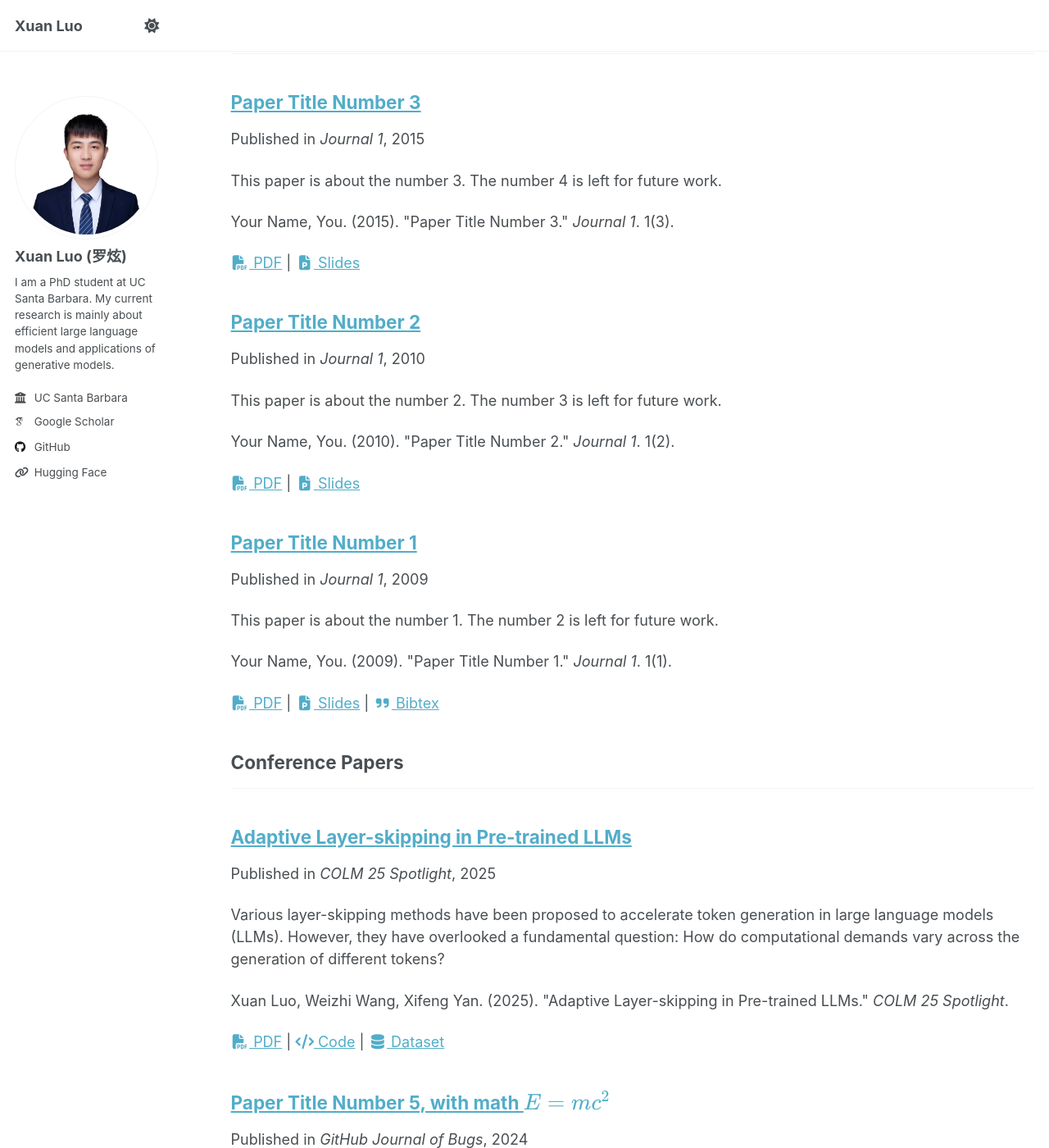
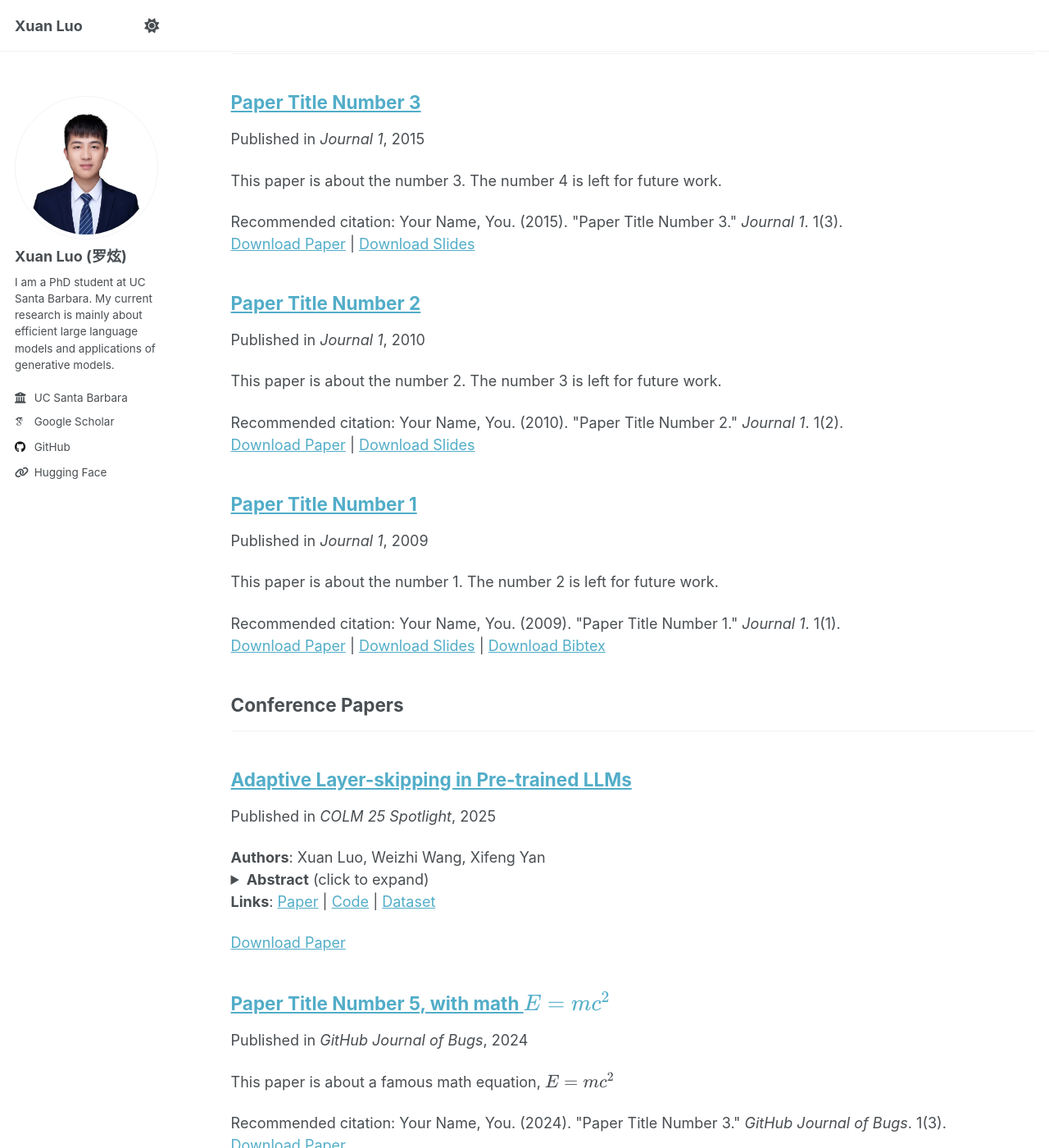
Before and after one commit to luoxuan-cs/luoxuan-cs.github.io, a Jekyll site: the page built from _pages/publications.html, in a window 1280 px wide and 1400 px high, scrolled down 193 px. Shown: the whole window at 82% size. Built offline with Jekyll 4.4.1, drawn with Linux system fonts in a browser that asks for light colours; some web fonts are replaced; a script that is not in the unit is left out; some of the changed text lies outside the part shown.

Commit message:
Update website content

```diff
--- a/_includes/archive-single.html
+++ b/_includes/archive-single.html
@@ -52,32 +52,32 @@
     <p class="archive__item-excerpt" itemprop="description"><p>{{ post.excerpt | markdownify | remove: '<p>' | remove: '</p>' }}<strong><a href="{{ base_path }}{{ post.url }}" rel="permalink"> Read more</a></strong></p></p>
     {% endif %}
 
-    {% if post.citation %}
-      <p>{{ post.citation }}</p>
-    {% endif %}
-
-    {% if post.paperurl or post.codeurl or post.dataseturl or post.slidesurl or post.bibtexurl %}
-      <p>
-        {% if post.paperurl %}
-          <a href="{{ post.paperurl }}"><i class="fas fa-fw fa-file-pdf" aria-hidden="true"></i> PDF</a>
-        {% endif %}
-        {% if post.codeurl %}
-          {% if post.paperurl %} | {% endif %}
-          <a href="{{ post.codeurl }}"><i class="fas fa-fw fa-code" aria-hidden="true"></i> Code</a>
-        {% endif %}
-        {% if post.dataseturl %}
-          {% if post.paperurl or post.codeurl %} | {% endif %}
-          <a href="{{ post.dataseturl }}"><i class="fas fa-fw fa-database" aria-hidden="true"></i> Dataset</a>
-        {% endif %}
-        {% if post.slidesurl %}
-          {% if post.paperurl or post.codeurl or post.dataseturl %} | {% endif %}
-          <a href="{{ post.slidesurl }}"><i class="fas fa-fw fa-file-powerpoint" aria-hidden="true"></i> Slides</a>
-        {% endif %}
-        {% if post.bibtexurl %}
-          {% if post.paperurl or post.codeurl or post.dataseturl or post.slidesurl %} | {% endif %}
-          <a href="{{ post.bibtexurl }}"><i class="fas fa-fw fa-quote-right" aria-hidden="true"></i> Bibtex</a>
-        {% endif %}
-      </p>
+    {% if post.citation and post.paperurl and post.slidesurl and post.bibtexurl %}
+      <p>Recommended citation: {{ post.citation }}<br /><a href="{{ post.paperurl }}">Download Paper</a> | <a href="{{ post.slidesurl }}">Download Slides</a> | <a href="{{ post.bibtexurl }}">Download Bibtex</a></p>
+    {% elsif post.citation and post.paperurl and post.slidesurl %}
+      <p>Recommended citation: {{ post.citation }}<br /><a href="{{ post.paperurl }}">Download Paper</a> | <a href="{{ post.slidesurl }}">Download Slides</a></p>
+    {% elsif post.citation and post.paperurl and post.bibtexurl %}
+      <p>Recommended citation: {{ post.citation }}<br /><a href="{{ post.paperurl }}">Download Paper</a> | <a href="{{ post.bibtexurl }}">Download Bibtex</a></p>
+    {% elsif post.citation and post.paperurl %}
+      <p>Recommended citation: {{ post.citation }}<br /><a href="{{ post.paperurl }}">Download Paper</a></p>
+    {% elsif post.citation and post.slidesurl and post.bibtexurl %}
+      <p>Recommended citation: {{ post.citation }}<br /><a href="{{ post.slidesurl }}">Download Slides</a> | <a href="{{ post.bibtexurl}}">Download Bibtex</a></p>
+    {% elsif post.citation and post.slidesurl %}
+      <p>Recommended citation: {{ post.citation }}<br /><a href="{{ post.slidesurl }}">Download Slides</a></p>
+    {% elsif post.citation and post.bibtexurl %}
+      <p>Recommended citation: {{ post.citation }}<br /><a href="{{ post.bibtexurl }}">Download Bibtex</a></p>
+    {% elsif post.citation %}
+      <p>Recommended citation: {{ post.citation }}</p>
+    {% elsif post.paperurl and post.bibtexurl %}
+      <p><a href=" {{ post.paperurl }} ">Download Paper</a> | <a href="{{ post.bibtexurl }}">Download Bibtex</a></p>
+    {% elsif post.paperurl %}
+      <p><a href=" {{ post.paperurl }} ">Download Paper</a></p>
+    {% elsif post.slidesurl and post.bibtexurl %}
+      <p><a href="{{ post.slidesurl }}">Download Slides</a> | <a href="{{ post.bibtexurl }}">Download Bibtex</a></p>
+    {% elsif post.slidesurl %}
+      <p><a href="{{ post.slidesurl }}">Download Slides</a></p>
+    {% elsif post.bibtexurl %}
+      <p><a href="{{ post.bibtexurl }}">Download Bibtex</a></p>
     {% endif %}
 
   </article>
--- /dev/null
+++ b/_publications/2025-03-28-adaptive-layer-skipping-in-pre-trained-llms.md
@@ -0,0 +1,24 @@
+---
+title: "Adaptive Layer-skipping in Pre-trained LLMs"
+collection: publications
+category: conferences
+permalink: /publication/2025-03-28-adaptive-layer-skipping-in-pre-trained-llms
+excerpt: |
+  <div><strong>Authors</strong>: Xuan Luo, Weizhi Wang, Xifeng Yan</div>
+  <details>
+    <summary><strong>Abstract</strong> (click to expand)</summary>
+    <div>
+      Various layer-skipping methods have been proposed to accelerate token generation in large language models (LLMs). However, they have overlooked a fundamental question: How do computational demands vary across the generation of different tokens? In this work, we introduce FlexiDepth, a method that dynamically adjusts the number of Transformer layers used in text generation. By incorporating a plug-in router and adapter, FlexiDepth enables adaptive layer-skipping in LLMs without modifying their original parameters. Introducing FlexiDepth to Llama-3-8B model achieves layer skipping of 8 layers out of 32, and meanwhile maintains the full 100\% benchmark performance. Experimental results with FlexiDepth demonstrate that computational demands in LLMs significantly vary based on token type. Specifically, generating repetitive tokens or fixed phrases requires fewer layers, whereas producing tokens involving computation or high uncertainty requires more layers. Interestingly, this adaptive allocation pattern aligns with human intuition. To advance research in this area, we open sourced FlexiDepth and a dataset documenting FlexiDepth's layer allocation patterns for future exploration.
+    </div>
+  </details>
+  <div>
+    <strong>Links</strong>:
+    <a href="https://arxiv.org/abs/2503.23798" target="_blank">Paper</a> |
+    <a href="https://huggingface.co/xuan-luo/FlexiDepth-Llama-3-8B-Instruct" target="_blank">Code</a> |
+    <a href="https://huggingface.co/datasets/xuan-luo/FlexiPatterns-Llama-3-8B-Instruct" target="_blank">Dataset</a>
+  </div>
+
+date: 2025-03-28
+venue: 'COLM 25 Spotlight'
+paperurl: 'https://arxiv.org/abs/2503.23798'
+---
--- a/_publications/2025-10-01-flexidepth.md
+++ /dev/null
@@ -1,17 +0,0 @@
----
-title: "Adaptive Layer-skipping in Pre-trained LLMs"
-collection: publications
-category: conferences
-permalink: /publication/2025-flexidepth
-excerpt: 'Various layer-skipping methods have been proposed to accelerate token generation in large language models (LLMs). However, they have overlooked a fundamental question: How do computational demands vary across the generation of different tokens?'
-date: 2025-10-01
-venue: 'COLM 25 Spotlight'
-paperurl: 'https://arxiv.org/abs/2503.23798'
-codeurl: 'https://huggingface.co/xuan-luo/FlexiDepth-Llama-3-8B-Instruct'
-dataseturl: 'https://huggingface.co/datasets/xuan-luo/FlexiPatterns-Llama-3-8B-Instruct'
-citation: 'Xuan Luo, Weizhi Wang, Xifeng Yan. (2025). &quot;Adaptive Layer-skipping in Pre-trained LLMs.&quot; <i>COLM 25 Spotlight</i>.'
----
-
-## Abstract
-
-Various layer-skipping methods have been proposed to accelerate token generation in large language models (LLMs). However, they have overlooked a fundamental question: How do computational demands vary across the generation of different tokens? In this work, we introduce FlexiDepth, a method that dynamically adjusts the number of Transformer layers used in text generation. By incorporating a plug-in router and adapter, FlexiDepth enables adaptive layer-skipping in LLMs without modifying their original parameters. Introducing FlexiDepth to Llama-3-8B model achieves layer skipping of 8 layers out of 32, and meanwhile maintains the full 100\% benchmark performance. Experimental results with FlexiDepth demonstrate that computational demands in LLMs significantly vary based on token type. Specifically, generating repetitive tokens or fixed phrases requires fewer layers, whereas producing tokens involving computation or high uncertainty requires more layers. Interestingly, this adaptive allocation pattern aligns with human intuition. To advance research in this area, we open sourced FlexiDepth and a dataset documenting FlexiDepth's layer allocation patterns for future exploration.
```
Also changed, not shown: _layouts/single.html (+24 -26 lines).
